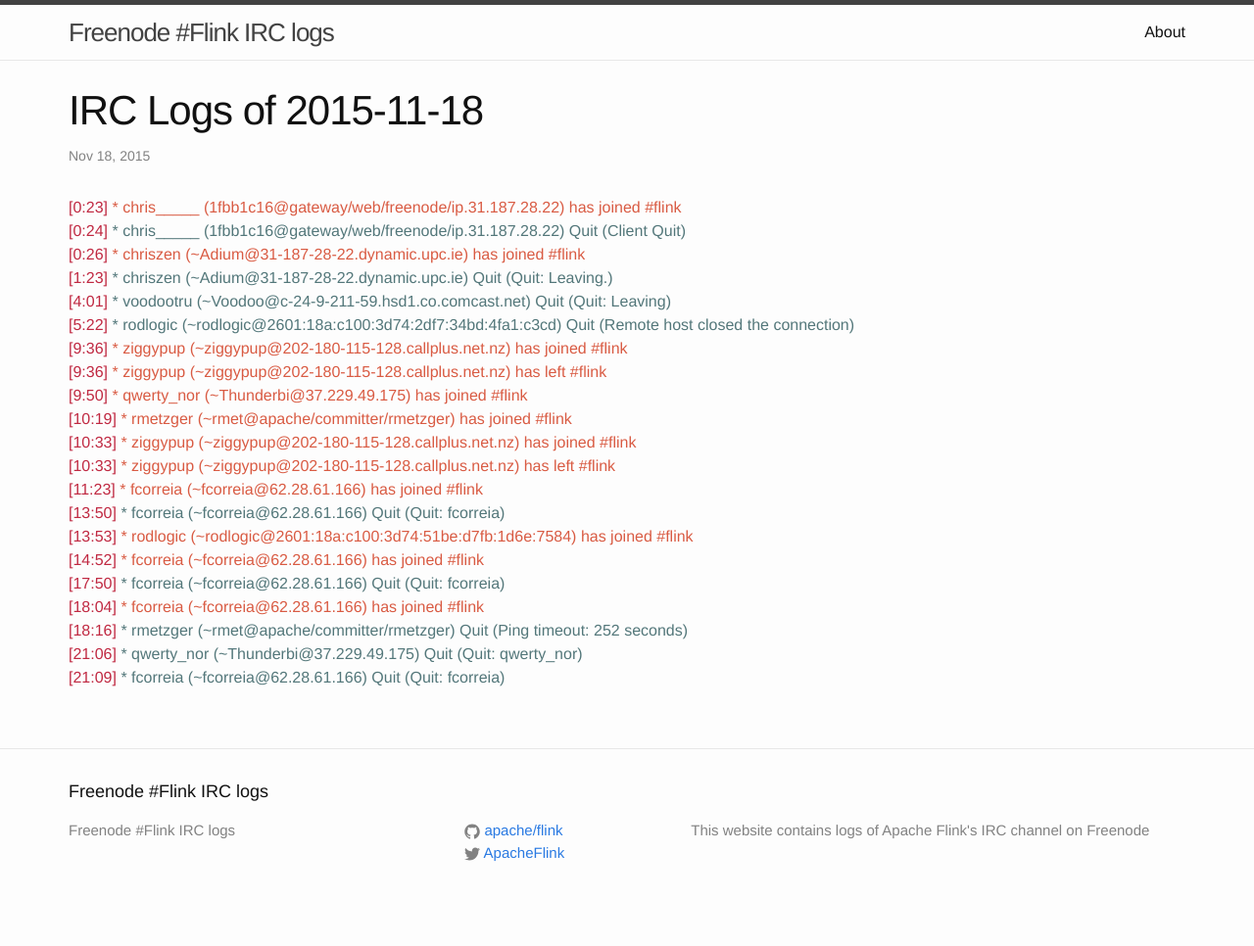
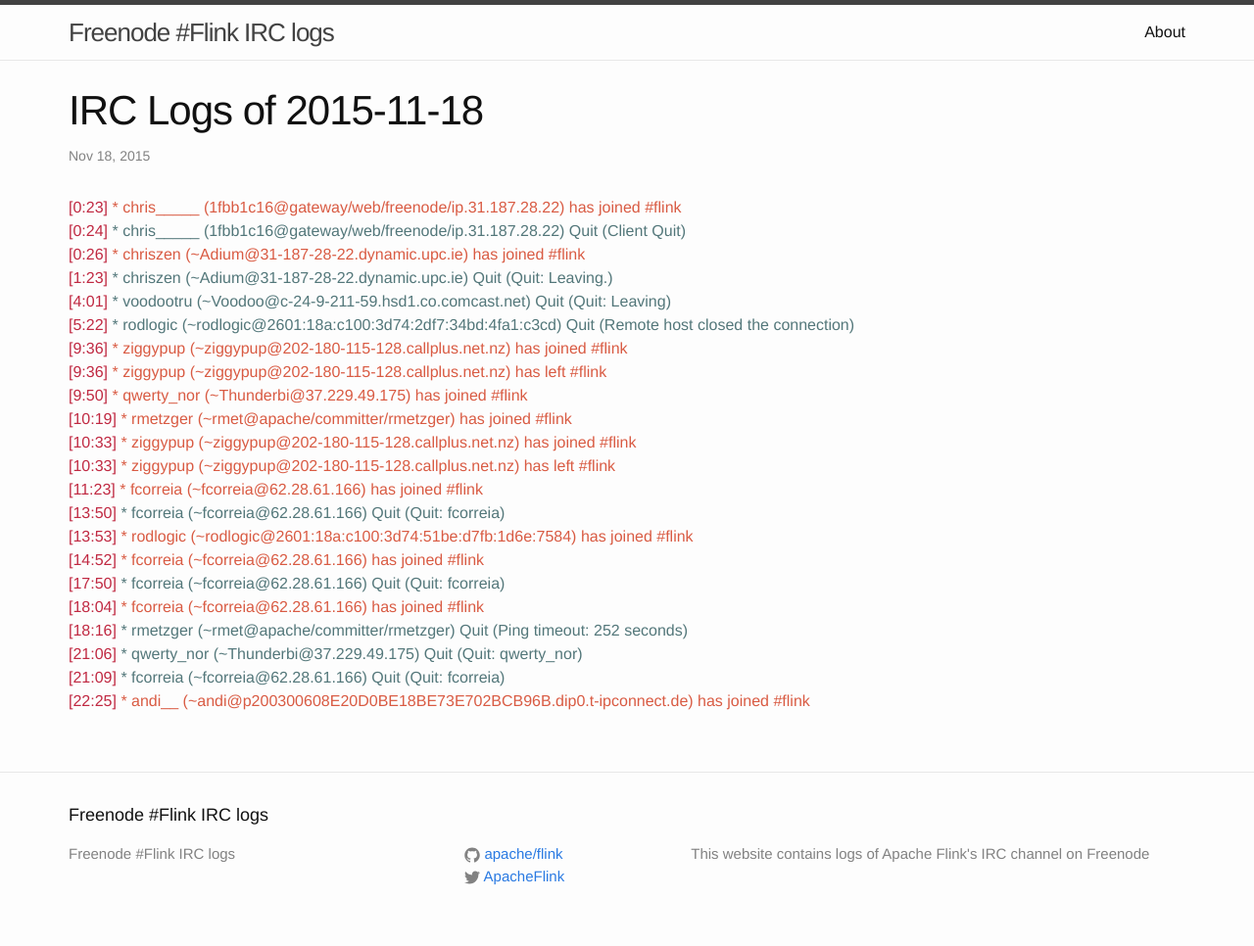
Before and after one commit to flink-irc-logs/flink-irc-logs.github.io, a Jekyll site: the page built from _posts/2015-11-18-logs.markdown, in a window 1280 px wide. Shown: the whole page at 98% size. Built offline with Jekyll 4.4.1, drawn with Linux system fonts in a browser that asks for light colours; before the commit the page ends 942 px from its top, so only the background shows below that.

Commit message:
Update of the logs on Thu Nov 19 00:22:25 CET 2015

```diff
--- a/_posts/2015-11-18-logs.markdown
+++ b/_posts/2015-11-18-logs.markdown
@@ -25,3 +25,4 @@
 <span class="irc-date">[18:16]</span> <span class="irc-navy">* rmetzger (~rmet@apache/committer/rmetzger) Quit (Ping timeout: 252 seconds)</span><br />
 <span class="irc-date">[21:06]</span> <span class="irc-navy">* qwerty_nor (~Thunderbi@37.229.49.175) Quit (Quit: qwerty_nor)</span><br />
 <span class="irc-date">[21:09]</span> <span class="irc-navy">* fcorreia (~fcorreia@62.28.61.166) Quit (Quit: fcorreia)</span><br />
+<span class="irc-date">[22:25]</span> <span class="irc-green">* andi__ (~andi@p200300608E20D0BE18BE73E702BCB96B.dip0.t-ipconnect.de) has joined #flink</span><br />
```
